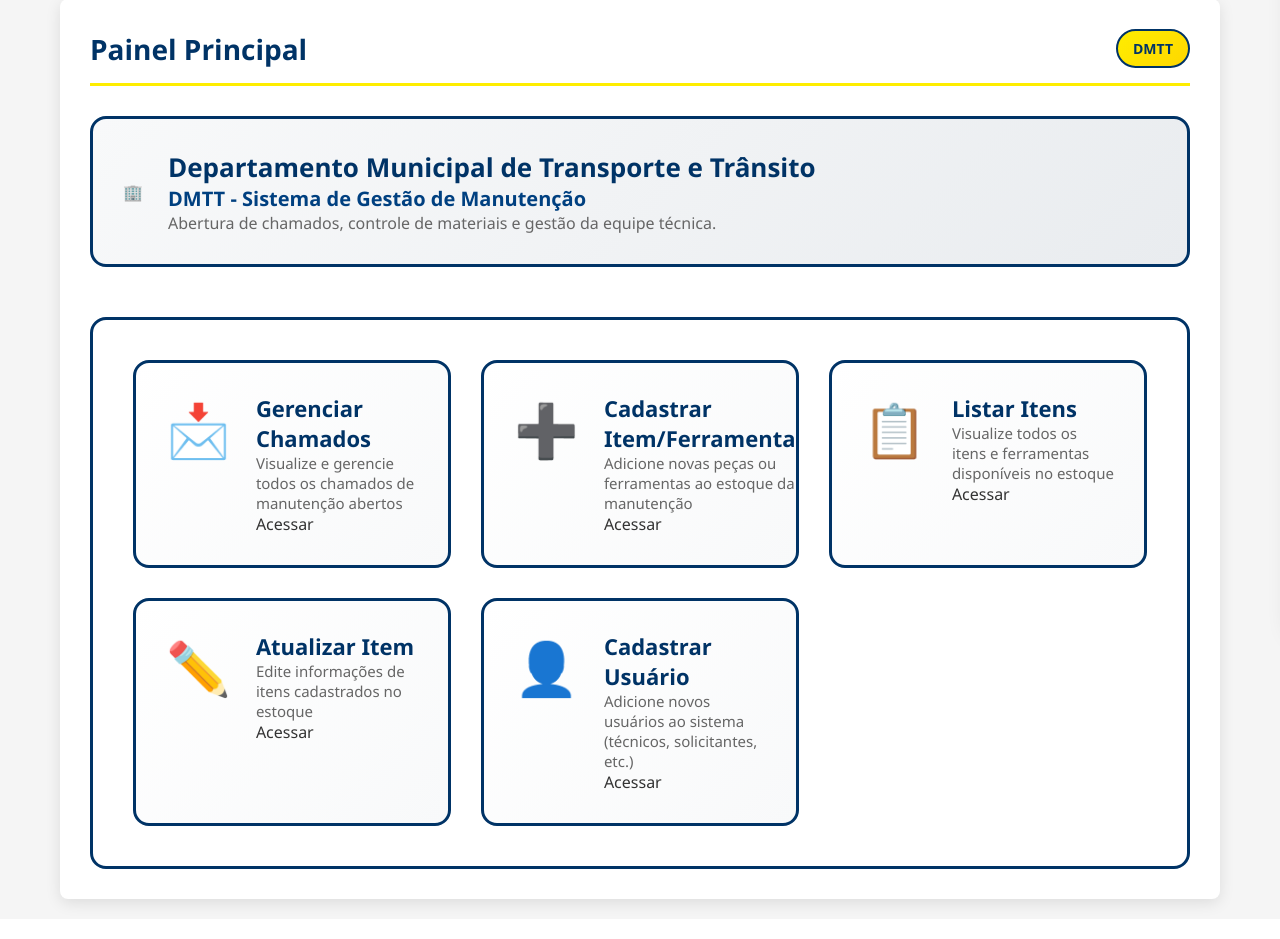
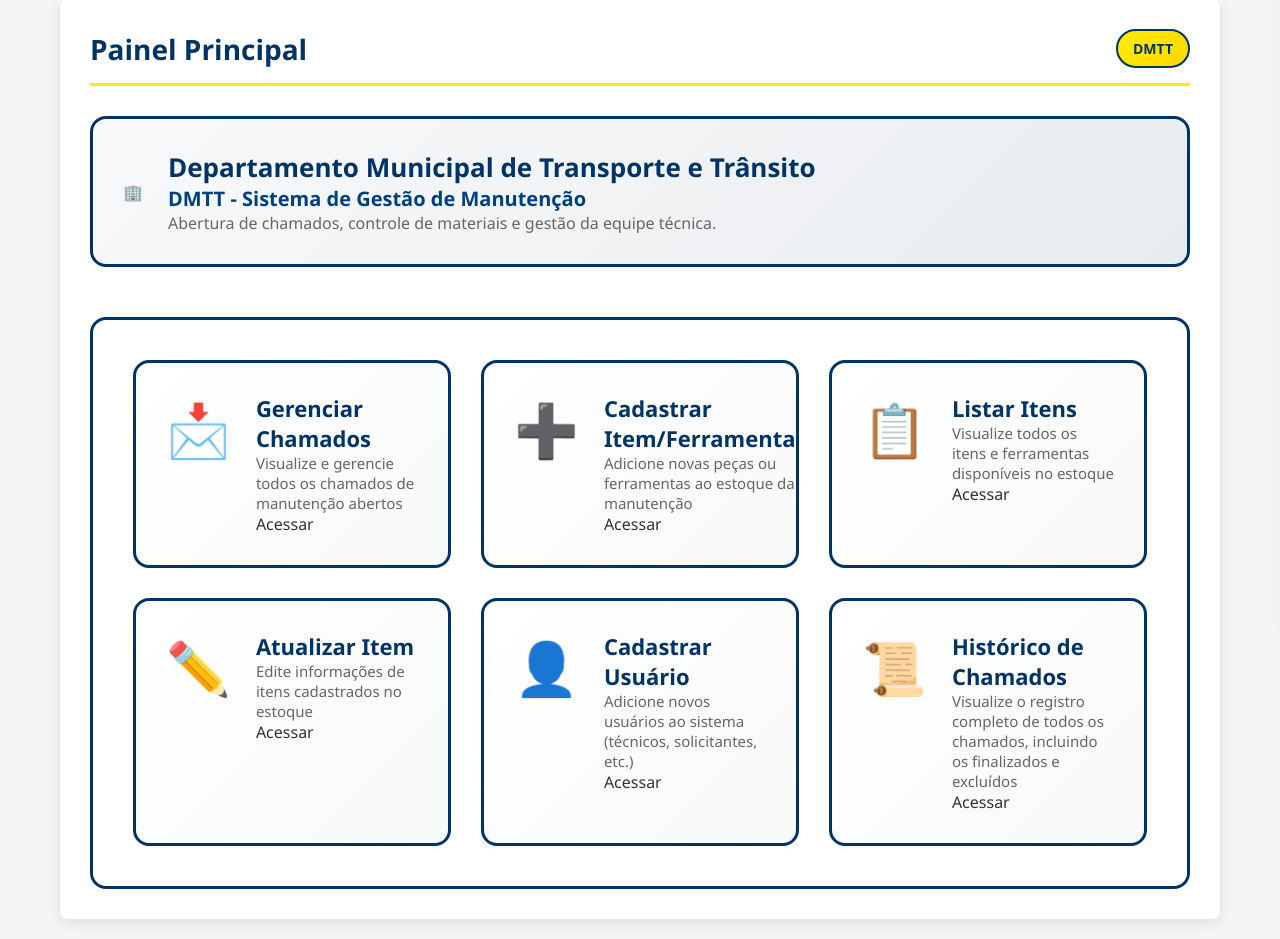
Before and after one commit to LuciosSB/sistema-de-gerenciamento-controle, a Flask app: page /dashboard in a window 1280 px wide. Shown: the part 167-1106 px from the top of the page. Before the commit the page ends 1079 px from the top, so only its background shows below. Run offline with Flask 3, Linux system fonts and the light colour scheme; a user stored in the database is signed in.

Commit message:
Dashboard agora tem o historico

```diff
--- a/templates/dashboard.html
+++ b/templates/dashboard.html
@@ -81,6 +81,17 @@
                 </a>
                 {% endif %}
 
+                {% if current_user.tipo_usuario == 'admin' %}
+                <a href="{{ url_for('historico') }}" class="menu-card">
+                    <div class="card-icon"><span class="icon-emoji">📜</span></div>
+                    <div class="card-content">
+                        <h3>Histórico de Chamados</h3>
+                        <p>Visualize o registro completo de todos os chamados, incluindo os finalizados e excluídos</p>
+                        <div class="card-action"><span class="action-text">Acessar</span></div>
+                    </div>
+                </a>
+                {% endif %}
+
             </div>
         </div>
     </div>
```
